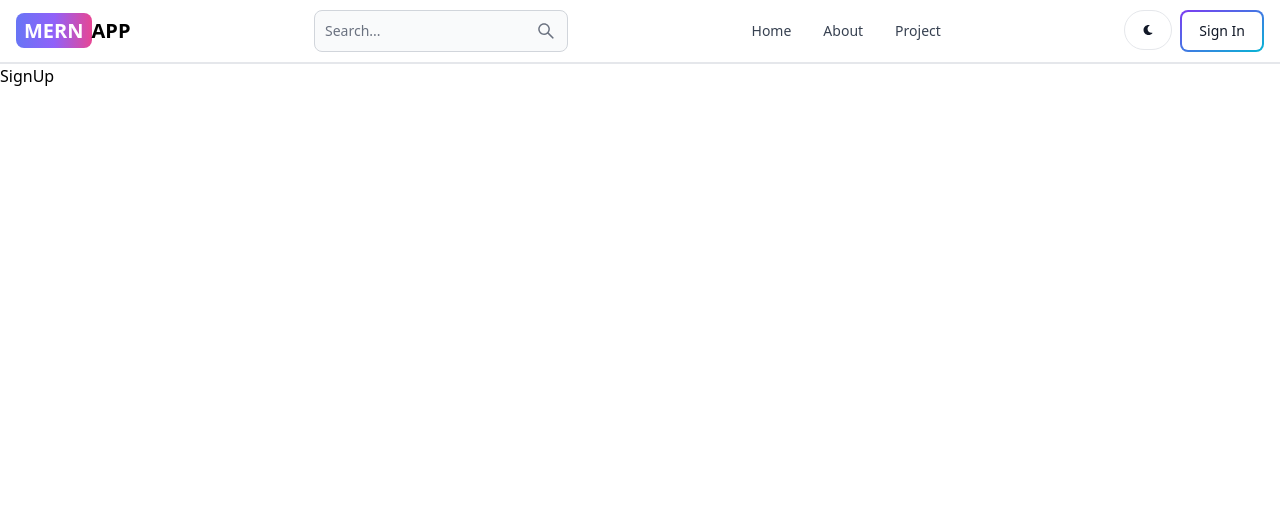
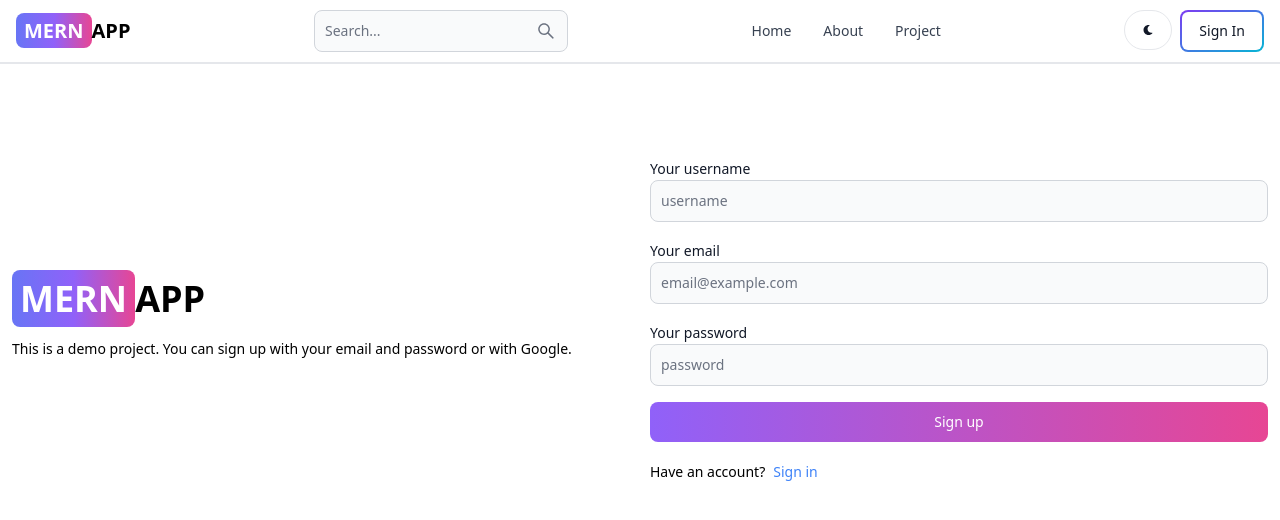
Before and after one commit to ktang920914/mern, a React (Vite) app in the folder frontend/: page /sign-up in a window 1280 px wide. Shown: the top 520 px of the page. Built offline with nearby package versions, Linux system fonts and the light colour scheme.

Commit message:
create signup page ui

```diff
--- a/frontend/src/pages/SignUp.jsx
+++ b/frontend/src/pages/SignUp.jsx
@@ -1,8 +1,53 @@
 import React from 'react'
+import {Link} from 'react-router-dom'
+import {Label, TextInput, Button} from 'flowbite-react'
 
 const SignUp = () => {
   return (
-    <div>SignUp</div>
+    <div className='min-h-screen mt-20'>
+      <div className='flex p-3 max-x-3xl mx-auto flex-col md:flex-row md:items-center gap-5'>
+
+        {/*left*/}
+
+        <div className='flex-1'>
+        <Link to='/' className='text-4xl font-bold dark:text-white'>
+        <span className='px-2 py-1 bg-gradient-to-r from-indigo-500 via-purple-500 to-pink-500 rounded-lg text-white'>MERN</span>
+        APP
+      </Link>
+        <p className='text-sm mt-5'>This is a demo project. You can sign up with your email and password
+        or with Google.</p>
+        </div>
+
+        {/*right */}
+
+        <div className='flex-1'>
+          <form className='flex flex-col gap-4'>
+            <div className=''>
+              <Label value='Your username'/>
+              <TextInput type='text' placeholder='username' id='username'/>
+            </div>
+            <div className=''>
+              <Label value='Your email'/>
+              <TextInput type='email' placeholder='email@example.com' id='email'/>
+            </div>
+            <div className=''>
+              <Label value='Your password'/>
+              <TextInput type='password' placeholder='password' id='password'/>
+            </div>
+
+            <Button type='submit' gradientDuoTone='purpleToPink'>Sign up</Button>
+          </form>
+
+          <div className='flex gap-2 text-sm mt-5'>
+            <span>Have an account?</span>
+              <Link to='/sign-in' className='text-blue-500'>
+              Sign in
+              </Link>
+
+          </div>
+        </div>
+      </div>
+    </div>
   )
 }
 
```
